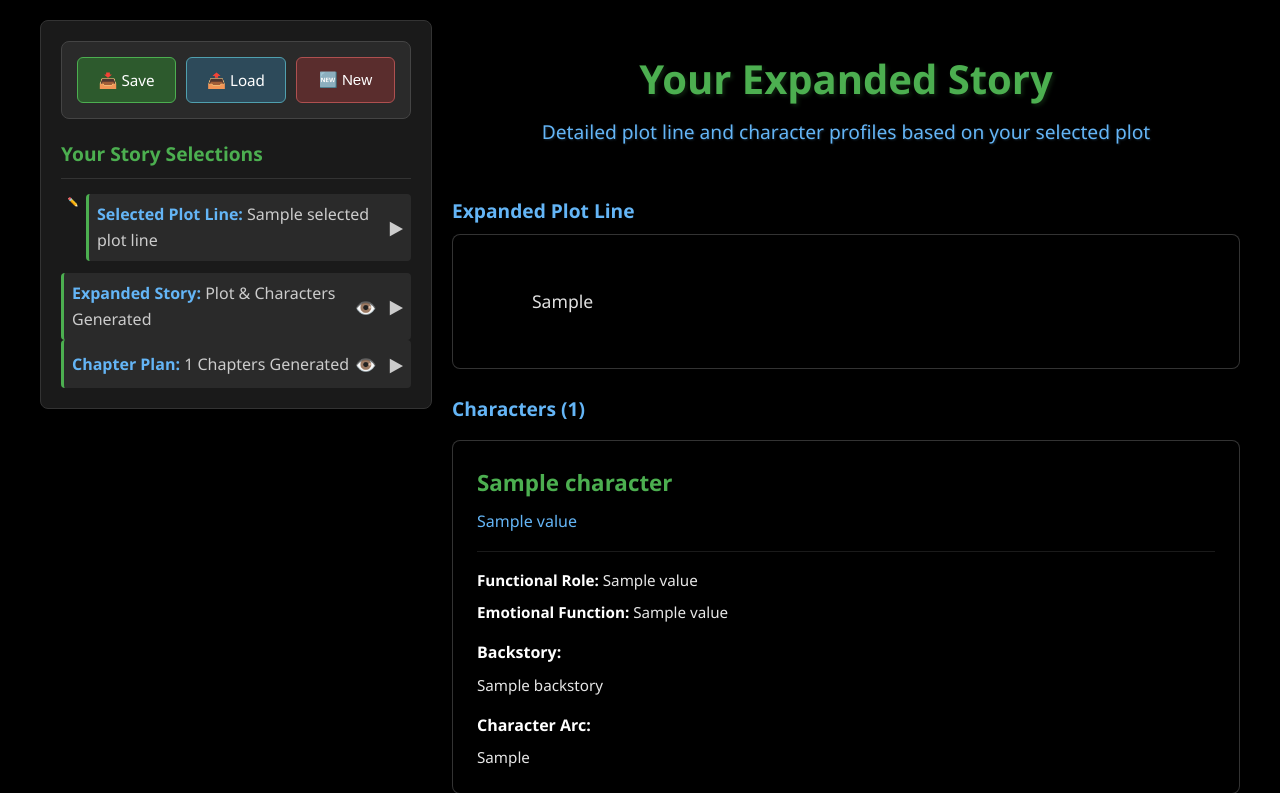
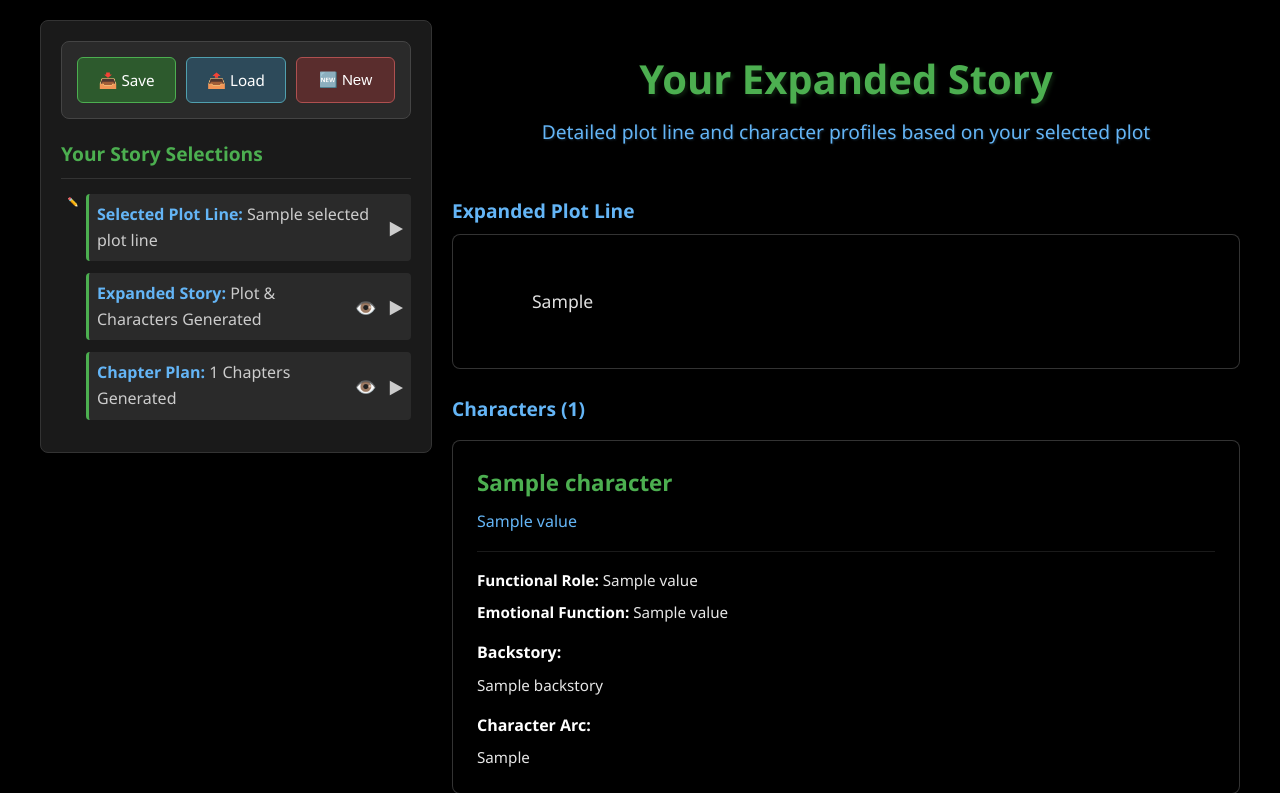
Before and after one commit to LarsLiden/Kraitif, a Flask app: template templates/expanded_story.html in a window 1280 px wide. Shown: the top 793 px of the page. Run offline with Flask 3, Linux system fonts and the light colour scheme; the visitor is signed in with stand-in values (Sample User, id 1); the template is opened without the code that fills it: most values are stand-ins (such as "Sample title", 1, 10 or a date in 2020); parts of the project's set-up code (start-up, migrations or seed data) failed here and were passed over.

Commit message:
Fix expanded story panel alignment by adding proper wrapper structure
Co-authored-by: LarsLiden <6528486+LarsLiden@users.noreply.github.com>

```diff
--- a/templates/base.html
+++ b/templates/base.html
@@ -440,6 +440,8 @@
 
                                 <!-- Expanded Plot Line and Characters - appears when characters are generated -->
                                 {% if story and story.expanded_plot_line %}
+                                <div class="selection-wrapper">
+                                    <span class="edit-button-invisible">✏️</span>
                                     <div class="expandable-panel">
                                         <div class="expandable-panel-header" onclick="toggleExpandedStoryDetails()">
                                             <div class="expandable-panel-label">
@@ -474,6 +476,7 @@
                                             </div>
                                         </div>
                                     </div>
+                                </div>
                                 {% endif %}
 
                                 <!-- Generate Chapter Plan button - appears only when expanded story exists and no chapters generated yet -->
@@ -487,6 +490,8 @@
 
                                 <!-- Chapter Plan - appears when chapters are generated -->
                                 {% if story and story.chapters %}
+                                <div class="selection-wrapper">
+                                    <span class="edit-button-invisible">✏️</span>
                                     <div class="expandable-panel">
                                         <div class="expandable-panel-header" onclick="toggleChapterPlanDetails()">
                                             <div class="expandable-panel-label">
@@ -510,6 +515,7 @@
                                                         <div class="chapter-overview-text">{{ chapter.overview[:150] }}{% if chapter.overview|length > 150 %}...{% endif %}</div>
                                                     </div>
                                                     {% endfor %}
+                                                </div>
                                             </div>
                                         </div>
                                     </div>
```
Lines whose indentation alone changed are shown as unchanged.
